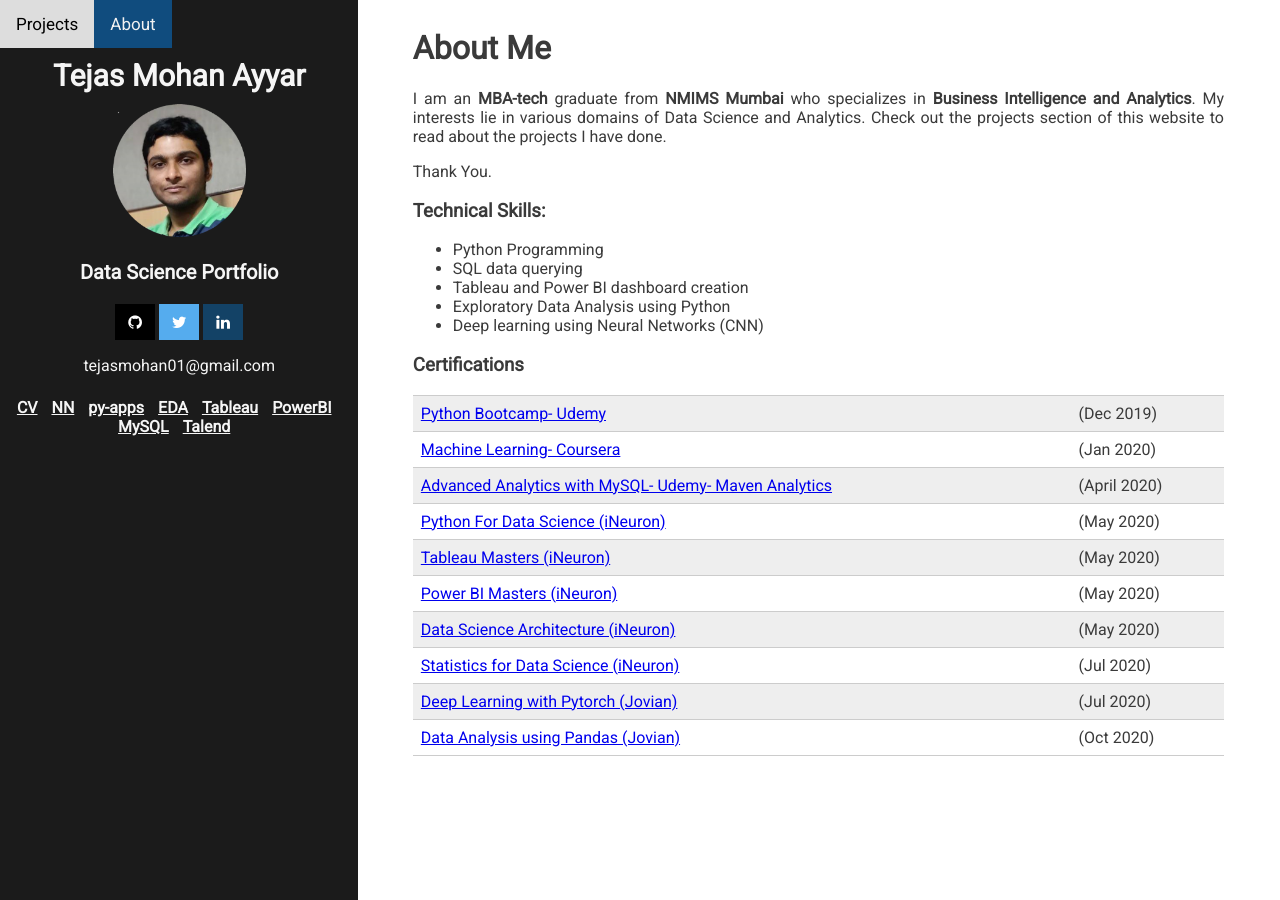
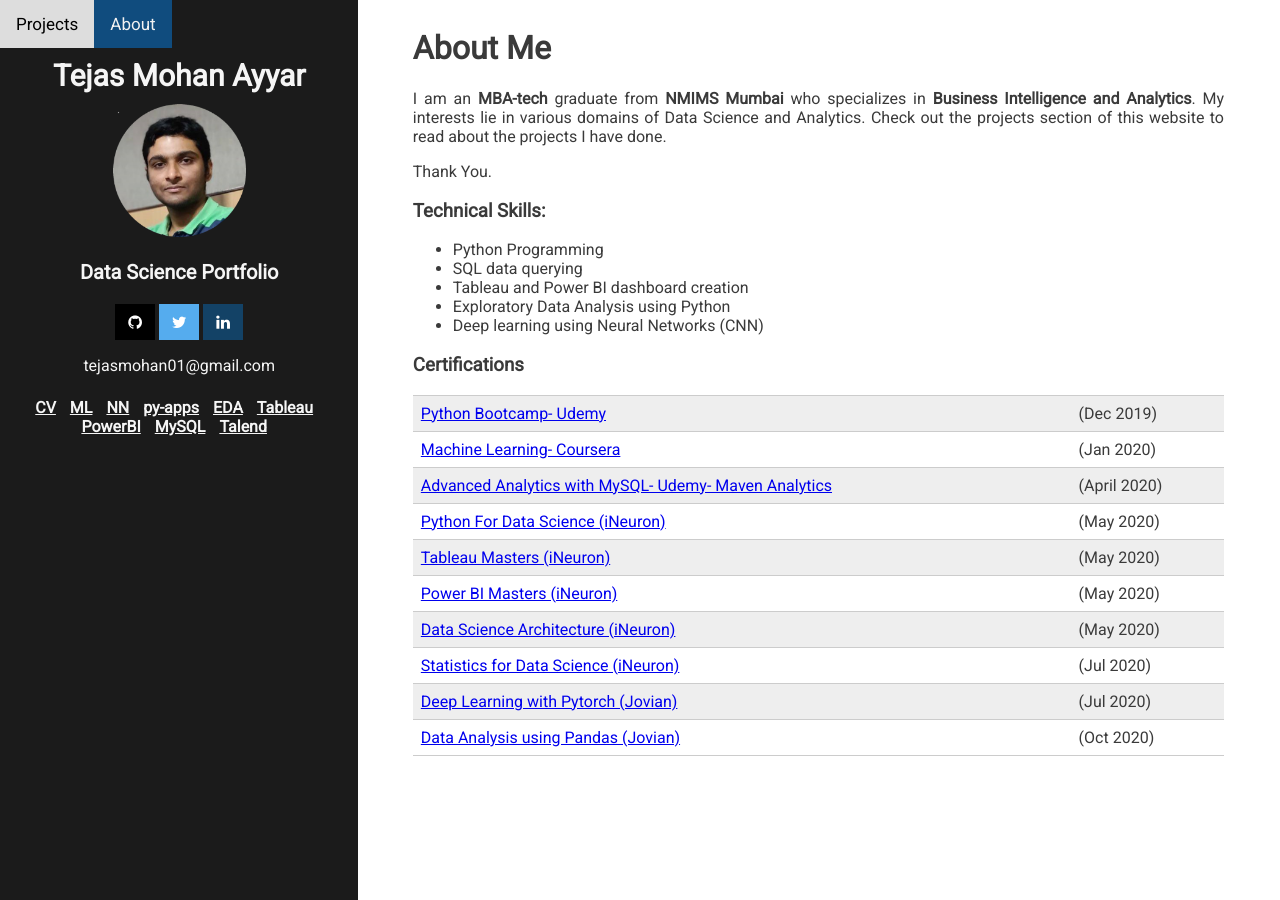
Before and after one commit to tejasmohanayyar/tejasmohanayyar.github.io, a Jekyll site: the page built from _posts/2020-07-18-about.md, in a window 1280 px wide. Built offline with Jekyll 4.4.1, drawn with Linux system fonts in a browser that asks for light colours.

Commit message:
added ML button to left bar

```diff
--- a/_layouts/default.html
+++ b/_layouts/default.html
@@ -32,7 +32,9 @@
 
 
       <nav class = "sleftnavbar">
+
           <a href = "{{ site.url }}#computer-vision" >CV</a>
+          <a href = "{{ site.url }}#ml-projects" >ML</a>
           <a href = "{{ site.url }}#neural-network-projects" >NN</a>
           <a href = "{{ site.url }}#python-apps">py-apps</a>
           <a href = "{{ site.url }}#exploratory-data-analysis" >EDA</a>
```
